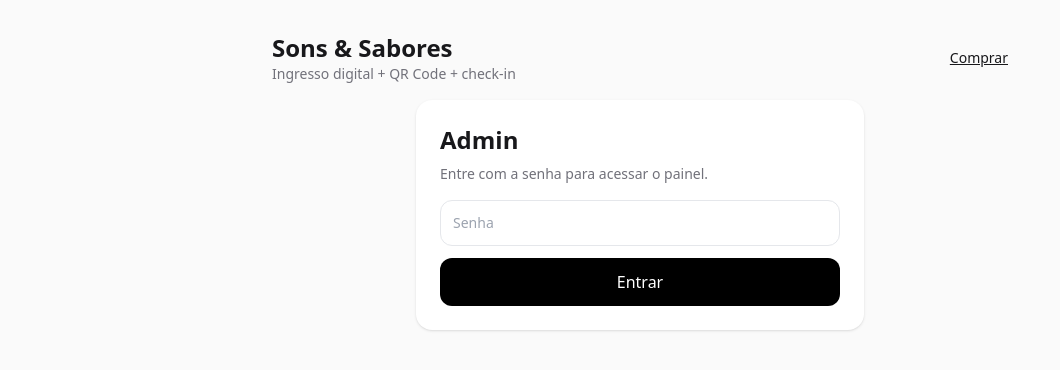
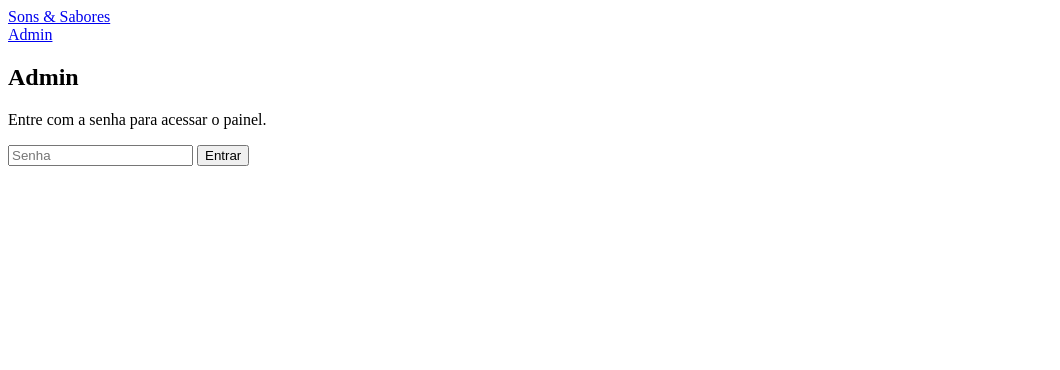
Before and after one commit to gustavopassos05/sons_sabores_ingressos, a Flask app: page /admin/login in a window 1280 px wide. Shown: the top 370 px of the page, without its empty margins (0-1060 px from the left). Run offline with Flask 3, Linux system fonts and the light colour scheme; some libraries are stand-ins or nearby versions.

Commit message:
Commit das alterações locais

```diff
--- a/templates/base.html
+++ b/templates/base.html
@@ -1,38 +1,47 @@
-<!doctype html>
+<!DOCTYPE html>
 <html lang="pt-br">
 <head>
-  <meta charset="utf-8" />
-  <meta name="viewport" content="width=device-width, initial-scale=1" />
-  <title>{{ app_name }}</title>
-  <script src="https://cdn.tailwindcss.com"></script>
+  <!-- head normal -->
 </head>
-<body class="bg-zinc-50 text-zinc-900">
-  <div class="max-w-3xl mx-auto p-4">
-    <header class="flex items-center justify-between py-4">
-      <div>
-        <h1 class="text-2xl font-semibold">{{ app_name }}</h1>
-        <p class="text-sm text-zinc-500">Ingresso digital + QR Code + check-in</p>
-      </div>
-      <div class="flex gap-2">
-        <a class="text-sm underline" href="{{ url_for('home') }}">Comprar</a>
+<body class="bg-zinc-100 text-zinc-900">
 
-      </div>
-    </header>
+  <!-- HEADER -->
+  <header class="bg-white shadow-sm">
+    <div class="max-w-6xl mx-auto px-4 py-3 flex items-center justify-between">
 
-    {% with messages = get_flashed_messages(with_categories=true) %}
-      {% if messages %}
-        <div class="space-y-2 mb-4">
-          {% for category, msg in messages %}
-            <div class="rounded-xl p-3 text-sm
-              {% if category=='success' %} bg-emerald-100 {% elif category=='error' %} bg-rose-100 {% elif category=='warning' %} bg-amber-100 {% else %} bg-zinc-100 {% endif %}">
-              {{ msg }}
-            </div>
-          {% endfor %}
-        </div>
-      {% endif %}
-    {% endwith %}
+      <!-- Logo / Nome -->
+      <a href="/" class="font-semibold text-lg">
+        Sons & Sabores
+      </a>
 
+      <!-- Menu direito -->
+      <nav class="flex items-center gap-4 text-sm">
+
+        {% if session.get("admin_logged") %}
+          <a href="{{ url_for('admin_panel.home') }}"
+             class="font-medium hover:underline">
+            Painel
+          </a>
+
+          <a href="{{ url_for('admin_auth.logout') }}"
+             class="text-zinc-500 hover:underline">
+            Sair
+          </a>
+        {% else %}
+          <a href="{{ url_for('admin_auth.login') }}"
+             class="text-zinc-500 hover:text-black hover:underline">
+            Admin
+          </a>
+        {% endif %}
+
+      </nav>
+    </div>
+  </header>
+
+  <!-- CONTEÚDO -->
+  <main class="py-6">
     {% block content %}{% endblock %}
-  </div>
+  </main>
+
 </body>
 </html>
```
